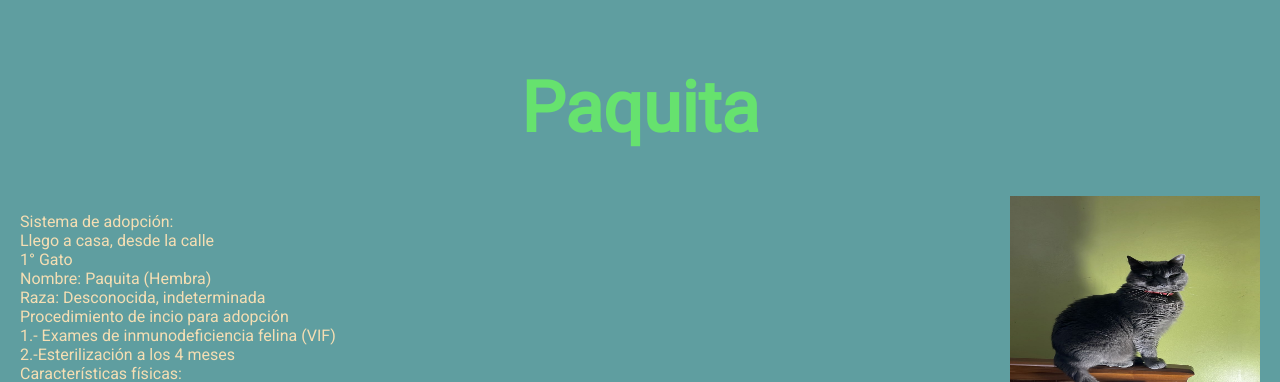
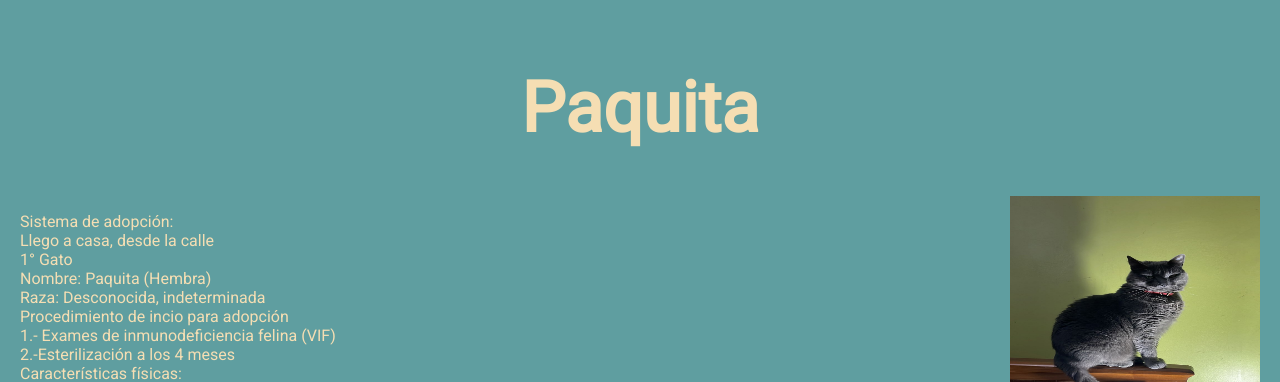
Before and after one commit to SilverPhantomX/Desafio_Final_Django, a Django app: page /Paquita/ in a window 1280 px wide. Shown: the part 44-426 px from the top of the page. Run offline with Django 5.2, Linux system fonts and the light colour scheme.

Commit message:
color header

```diff
--- a/mi_sitio/paginas/templates/paginas/paquita.html
+++ b/mi_sitio/paginas/templates/paginas/paquita.html
@@ -6,6 +6,7 @@
 <h1>Paquita</h1>
 
 <style>
+h1{color: wheat;}
 p{
     size: 10px;
     color: wheat;
```
